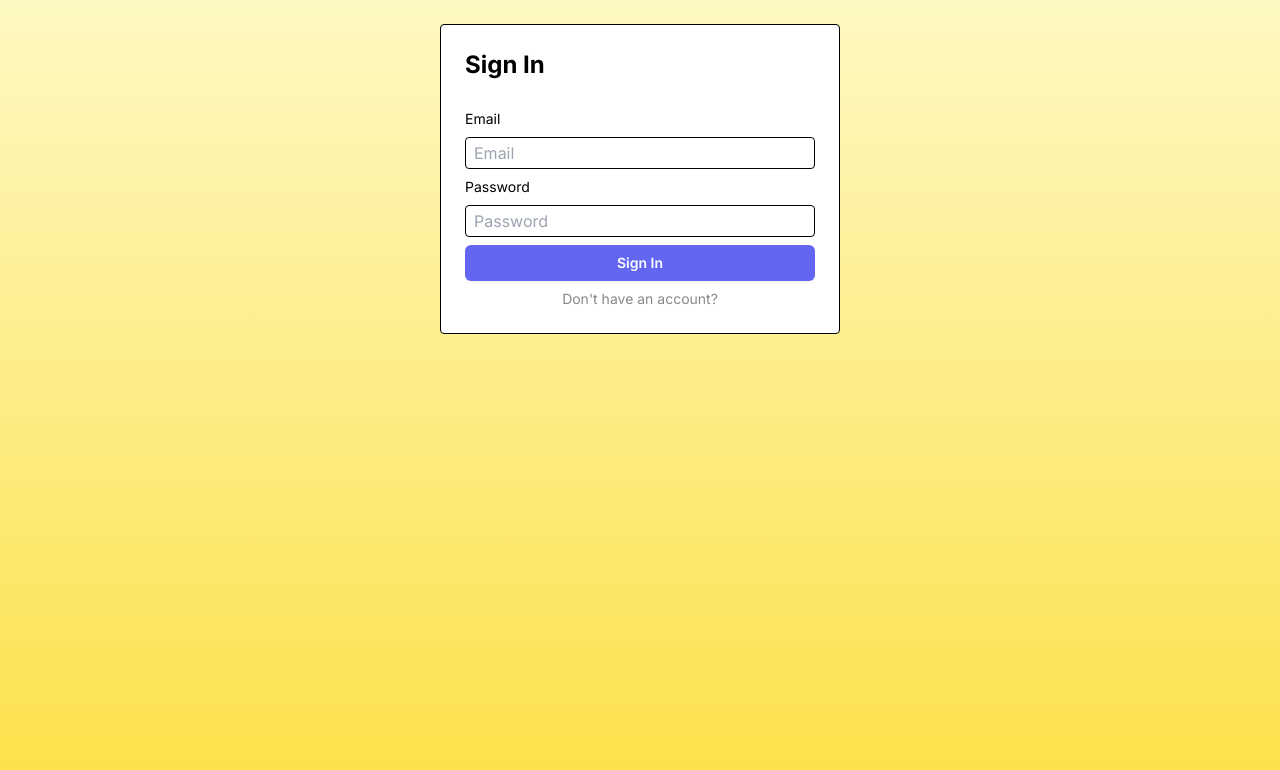
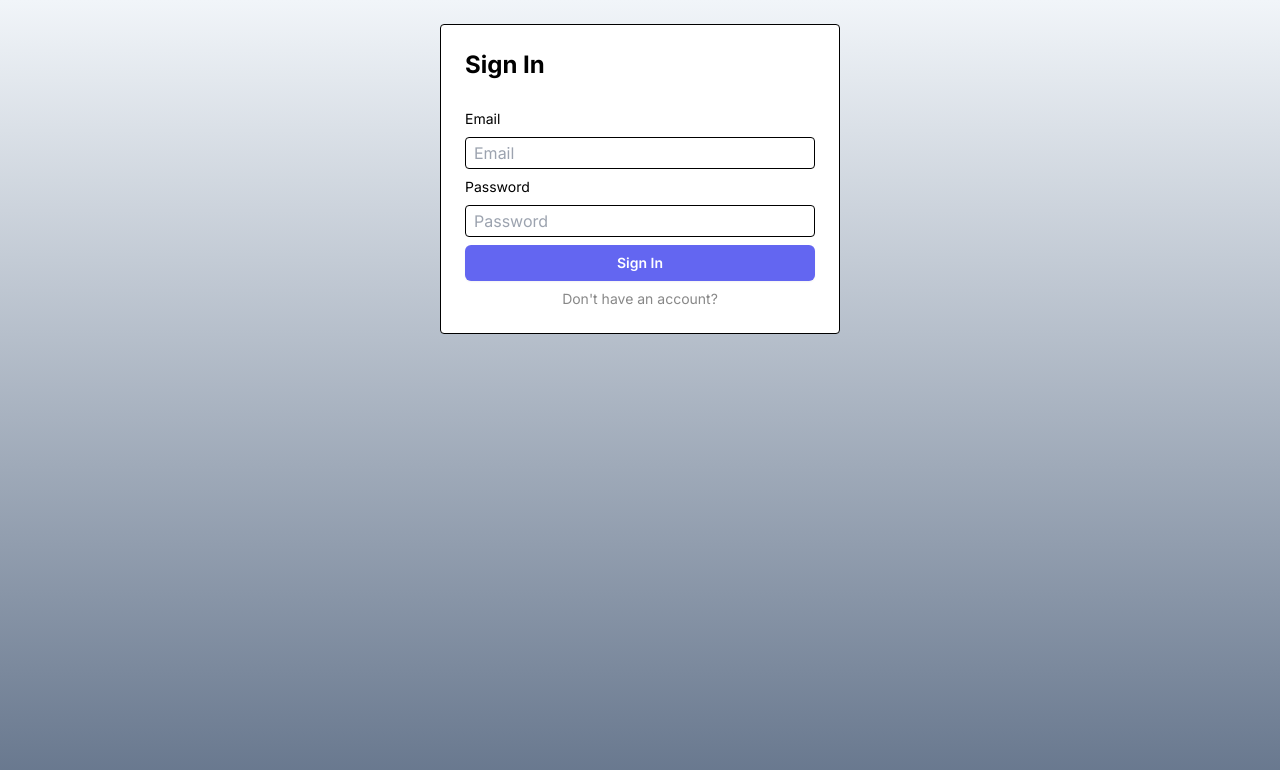
Before and after one commit to uk030621/UtilityApp, a Next.js app: page /login in a window 1280 px wide. Shown: the top 770 px of the page. Built offline with nearby package versions, Linux system fonts and the light colour scheme.

Commit message:
Changed bg for login and register pages.

```diff
--- a/app/login/page.tsx
+++ b/app/login/page.tsx
@@ -23,7 +23,7 @@ export default function Login() {
   };
 
   return (
-    <section className="w-full h-screen px-4 flex items-start justify-center py-6 bg-gradient-to-b from-yellow-100 to-yellow-300 ">
+    <section className="w-full h-screen px-4 flex items-start justify-center py-6 bg-gradient-to-b from-slate-100 to-slate-500 ">
       <form
         className="p-6 w-full max-w-[400px] flex flex-col justify-between items-center gap-2
         border border-solid border-black bg-white rounded text-black"
--- a/app/register/page.tsx
+++ b/app/register/page.tsx
@@ -37,7 +37,7 @@ export default function Register() {
   };
 
   return (
-    <section className="w-full h-screen flex items-start px-4 justify-center py-6 bg-gradient-to-b from-yellow-100 to-yellow-300 ">
+    <section className="w-full h-screen flex items-start px-4 justify-center py-6 bg-gradient-to-b from-slate-100 to-slate-500 ">
       <form
         ref={ref}
         action={handleSubmit}
```
